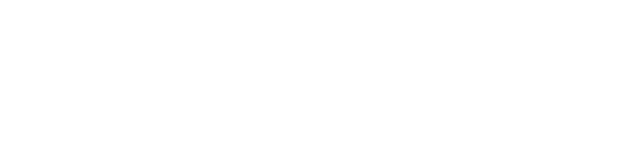
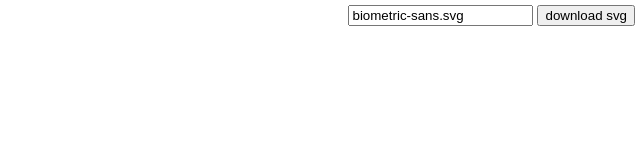
Before and after one commit to jonathanzong/biometric-sans, a plain HTML site: page index.html in a window 1280 px wide. Shown: the top 160 px of the page, without its empty margins (640-1280 px from the left). Drawn offline with Linux system fonts and the light colour scheme.

Commit message:
download button

```diff
--- a/index.html
+++ b/index.html
@@ -7,6 +7,11 @@
 <script src="scripts/src/main.js"></script>
 
 <div id="text-editor" tabindex="0">
-  <svg id="svg"></svg>
+  <div id="svg-wrap"><svg id="svg"></svg></div>
   <textarea id="textarea" tabindex="-1" autofocus></textarea>
 </div>
+
+<form id="download-form" onsubmit="download(this['filename'].value); return false;">
+  <input type="text" name="filename" value="biometric-sans.svg">
+  <input type="submit" value="download svg">
+</form>
--- a/scripts/src/main.js
+++ b/scripts/src/main.js
@@ -167,3 +167,16 @@ function processKeys(onCharHandler, backspace) {
 function now() {
   return +(new Date);
 }
+
+function download(filename) {
+  var element = document.createElement('a');
+  element.setAttribute('href', 'data:text/plain;charset=utf-8,' + encodeURIComponent(document.getElementById('svg-wrap').innerHTML));
+  element.setAttribute('download', filename);
+
+  element.style.display = 'none';
+  document.body.appendChild(element);
+
+  element.click();
+
+  document.body.removeChild(element);
+}
--- a/styles/main.css
+++ b/styles/main.css
@@ -17,3 +17,8 @@ body, html {
   width: 44in;
   height: 66in;
 }
+#download-form {
+  position: fixed;
+  top: 5px;
+  right: 5px;
+}
```
